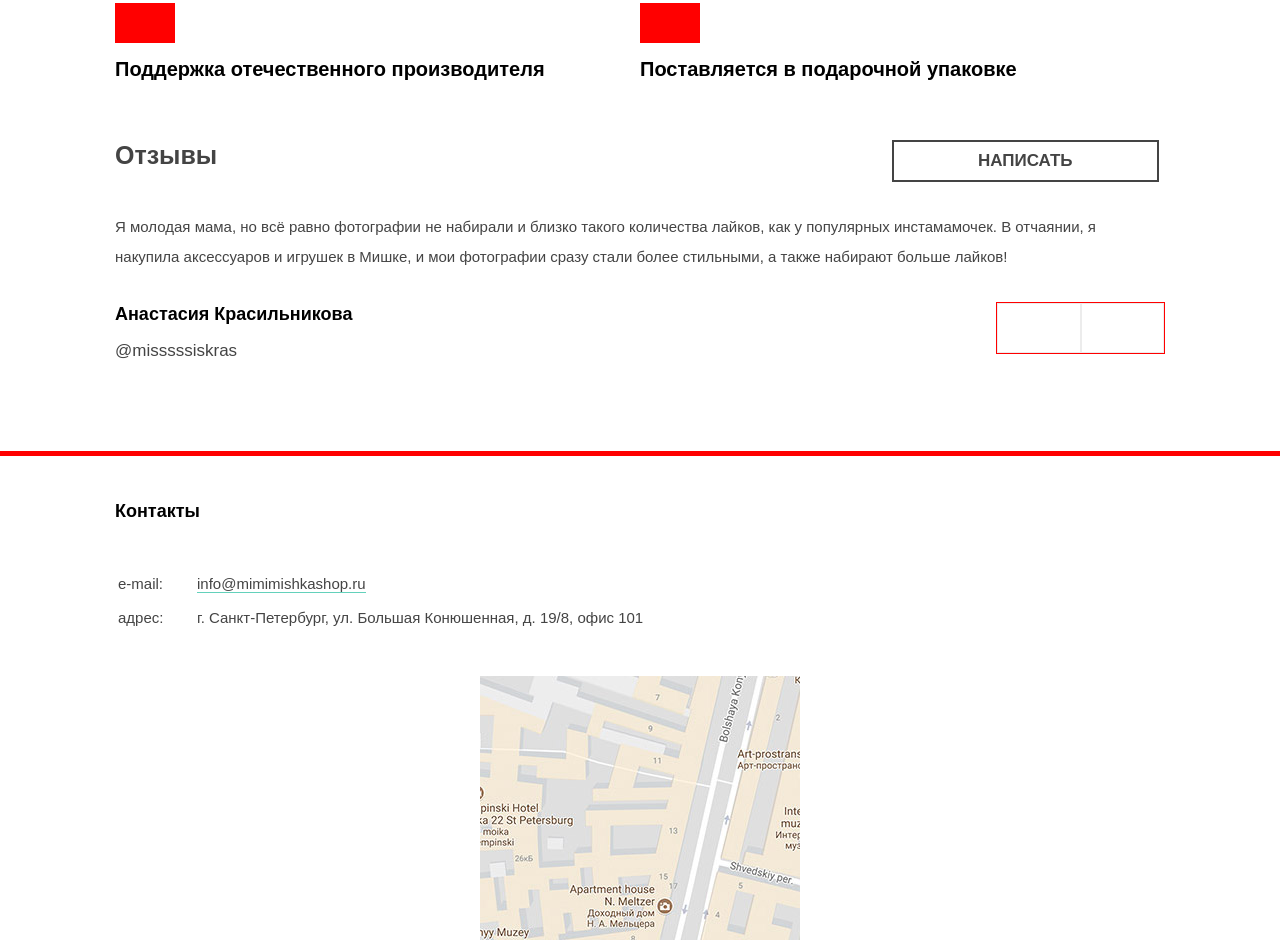
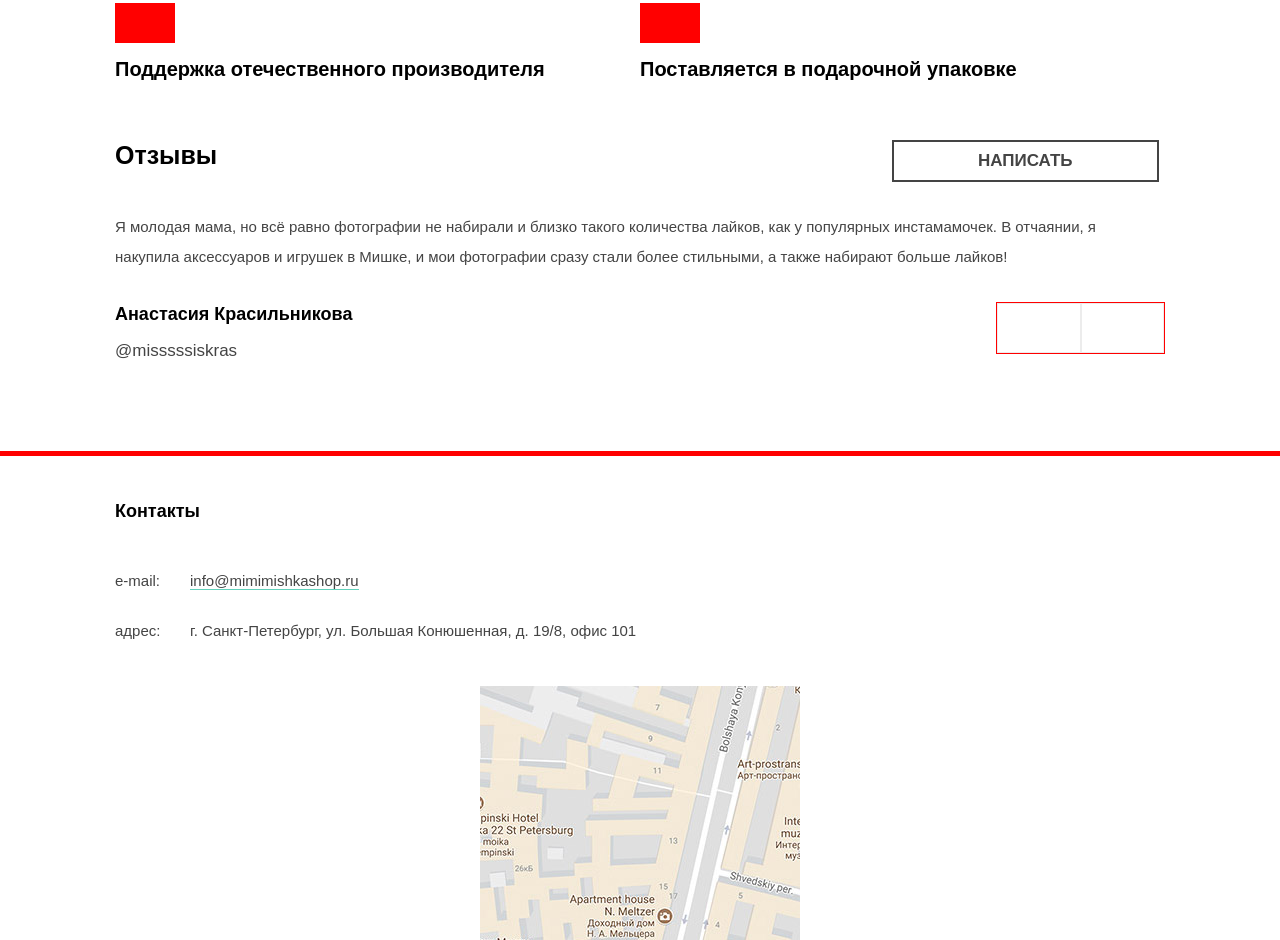
Before and after one commit to Tenkoru/mishka, a website: page source/index.html in a window 1280 px wide. Shown: the part 1411-2351 px from the top of the page. Drawn offline with nearby package versions, Linux system fonts and the light colour scheme; files that its build step writes are made by us from their sources; a web font is replaced by a local one.

Commit message:
contacts__info rework

```diff
--- a/source/index.html
+++ b/source/index.html
@@ -120,21 +120,21 @@
     <section class="contacts">
       <div class="contacts__container container">
         <h2 class="contacts__header">Контакты</h2>
-        <table class="contacts__info table-contacts">
-          <tr class="table-contacts__row">
-            <td class="table-contacts__data table-contacts__data--key">e-mail:</td>
-            <td class="table-contacts__data">
+        <div class="contacts__info table-contacts">
+          <div class="table-contacts__row">
+            <div class="table-contacts__data table-contacts__data--key">e-mail:</div>
+            <div class="table-contacts__data table-contacts__data--value">
               <a class="contacts__email" href="mailto:info@mimimishkashop.ru">info@mimimishkashop.ru</a>
-            </td>
-          </tr>
-          <tr class="table-contacts__row">
-            <td class="table-contacts__data table-contacts__data--key">адрес:</td>
-            <td class="table-contacts__data">г. Санкт-Петербург,
+            </div>
+          </div>
+          <div class="table-contacts__row">
+            <div class="table-contacts__data table-contacts__data--key">адрес:</div>
+            <div class="table-contacts__data table-contacts__data--value">г. Санкт-Петербург,
                 ул. Большая Конюшенная,
                 д. 19/8, офис 101
-            </td>
-          </tr>
-        </table>
+            </div>
+          </div>
+        </div>
       </div>
         <div class="map"></div>
         <div class="contacts__container container">
--- a/source/sass/partials/contacts.scss
+++ b/source/sass/partials/contacts.scss
@@ -11,8 +11,8 @@
 }
 
 .contacts__info {
-  padding-bottom: 40px;
-  padding-top: 40px;
+  padding-bottom: 20px;
+  padding-top: 20px;
 }
 
 .contacts__email {
--- a/source/sass/partials/feedback.scss
+++ b/source/sass/partials/feedback.scss
@@ -19,6 +19,7 @@
   font-size: 25px;
   line-height: 30px;
   font-weight: 700;
+  color: $color-black;
   order: 10;
 
   @media (min-width: $screen-tablet) {
--- a/source/sass/partials/table-contacts.scss
+++ b/source/sass/partials/table-contacts.scss
@@ -2,6 +2,14 @@
   font-size: 15px;
   line-height: 30px;
   font-weight: 400;
+  display: flexbox;
+  flex-direction: column;
+}
+
+.table-contacts__row {
+  display: flex;
+  margin-top: 20px;
+  margin-bottom: 20px;
 }
 
 .table-contacts__data {
@@ -11,3 +19,7 @@
 .table-contacts__data--key {
   width: 75px;
 }
+
+.table-contacts__data--value {
+  flex-basis: 55%;
+}
```
